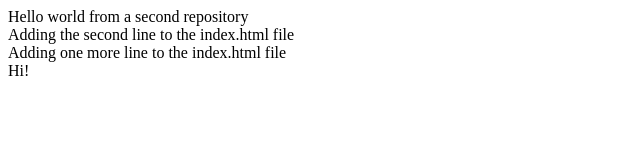
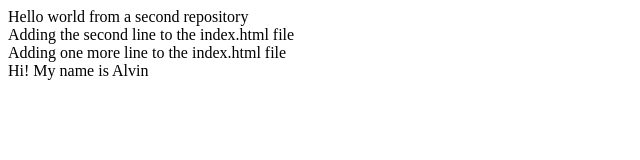
Before and after one commit to DAOROBOT/demo-repo2, a plain HTML site: page index.html in a window 1280 px wide. Shown: the whole page, without its empty margins (0-640 px from the left). Drawn offline with Linux system fonts and the light colour scheme.

Commit message:
Some more changes in an index.html

```diff
--- a/index.html
+++ b/index.html
@@ -1,4 +1,4 @@
 <div>Hello world from a second repository</div>
 <div>Adding the second line to the index.html file</div>
 <div>Adding one more line to the index.html file</div>
-<div>Hi!</div>
+<div>Hi! My name is Alvin</div>
```
